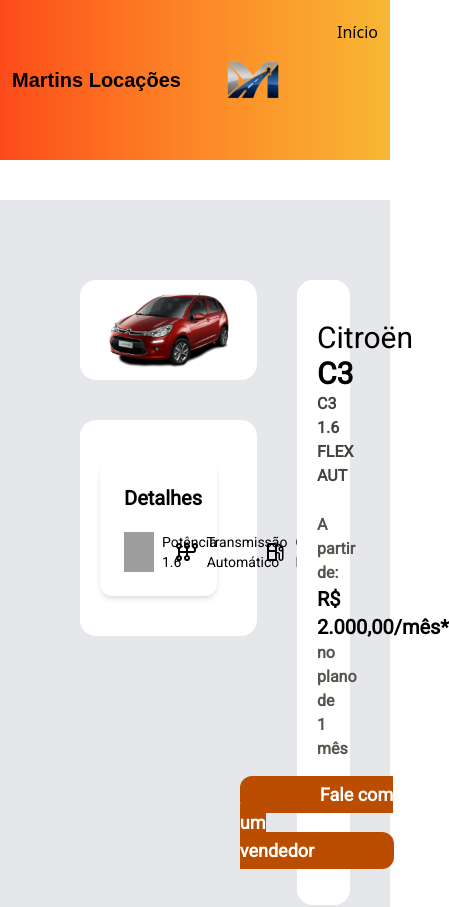
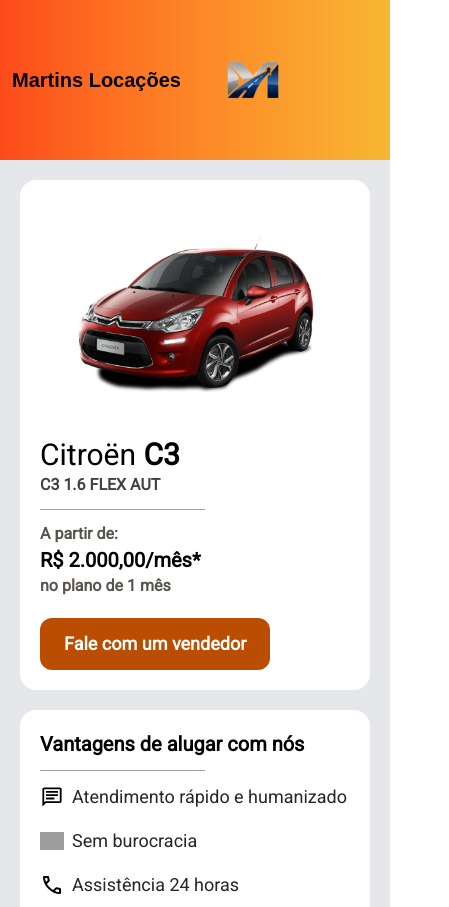
Before and after one commit to eumartins7/locacao_veiculos_nextJS, a Next.js app: page /cars/Citroen in a window 390 px wide. Shown: the top 907 px of the page, 449 px wide, since content can reach past the window. Built offline with nearby package versions, Linux system fonts and the light colour scheme; grey boxes are pictures that could not be loaded; a web font is replaced by a local one.

Commit message:
adicionado responsividade

```diff
--- a/src/components/home/section-carousel/button-carousel/buttonCarousel.tsx
+++ b/src/components/home/section-carousel/button-carousel/buttonCarousel.tsx
@@ -7,8 +7,8 @@
 
 export function BotaoCarousel({prev, next}: BotaoCarouselProps) {
     return (
-        <div className="absolute inset-0 flex items-center justify-between px-4 z-20">
-            <div onClick={prev} className="cursor-pointer">
+        <div className="hidden md:flex absolute inset-0 items-center justify-between px-4 z-20">
+            <div onClick={prev} className="hidden cursor-pointer">
                 <Image
                     src='/carousel/arrow_circle_left.svg'
                     alt="Voltar Slide"
@@ -16,7 +16,7 @@
                     height={20}
                 />
             </div>
-            <div onClick={next} className="cursor-pointer">
+            <div onClick={next} className="hidden cursor-pointer">
                 <Image
                     src='/carousel/arrow_circle_right.svg'
                     alt="Próximo Slide"
@@ -24,6 +24,23 @@
                     height={20}
                 />
             </div>
+
+            <div onClick={next} className="md:flex">
+                <Image
+                    src='/carousel/arrow_circle_left.svg'
+                    alt="Próximo Slide"
+                    width={50}
+                    height={50}
+                />
+            </div>
+            <div onClick={prev} className="md:flex">
+                <Image
+                    src='/carousel/arrow_circle_right.svg'
+                    alt="Próximo Slide"
+                    width={50}
+                    height={50}
+                />
+            </div>
         </div>
     )
 }
--- a/src/components/layout/botao-vendedor/button.tsx
+++ b/src/components/layout/botao-vendedor/button.tsx
@@ -7,7 +7,21 @@
                 href={href}
                 target="_blank"
                 rel="noopener noreferrer"
-                className="font-aboutCompany text-white text-bold text-lg bg-amber-700 hover:bg-amber-600 p-2 pl-20 pr-20 rounded-xl cursor-pointer"
+                className="
+                font-aboutCompany
+                text-white text-bold
+                text-lg
+                bg-amber-700
+                hover:bg-amber-600
+                px-6 py-3
+                md:pl-5 md:pr-5
+                md:px-20
+                md:text-xl
+                lg:pl-20 lg:pr-20
+                lg:px-24
+                rounded-xl cursor-pointer
+                inline-block
+                "
             >
                 Fale com um vendedor
             </a>
--- a/src/components/page-details/container/left/box-img/boxImgLeft.tsx
+++ b/src/components/page-details/container/left/box-img/boxImgLeft.tsx
@@ -12,7 +12,7 @@
 
   return (
       <div className="mt-10">
-          <div className="flex justify-center flex-1 bg-white rounded-2xl mt-10 mr-10">
+          <div className="flex justify-center flex-1 rounded-2xl md:mt-10 md:mr-10">
             <div className="relative aspect-[16/9] w-full">
               <Image
                 src={carro.image}
--- a/src/components/page-details/container/left/box-specs/boxSpecs.tsx
+++ b/src/components/page-details/container/left/box-specs/boxSpecs.tsx
@@ -9,13 +9,13 @@
 
 
   return (
-    <div className=" font-aboutCompany mt-10 mb-10 mr-10 pl-5">
+    <div className=" md:font-aboutCompany md:mt-10 md:mb-10 md:mr-10 md:pl-5 md:pr-5 md:w-full">
       <div className="flex-1 bg-white rounded-xl p-6 shadow-md mt-6">
-        <div className=" font-bold text-xl mb-5">
+        <div className=" font-bold text-xl mb-5 md:text-3xl">
           <h1>Detalhes</h1>
         </div>
 
-        <div className="flex justify-around text-sm">
+        <div className="flex justify-around text-sm md:text-xl">
           <div className="flex gap-2">
             <Image
               src="/infos-car/car-engine.svg"
--- a/src/components/page-details/container/left/boxLeft.tsx
+++ b/src/components/page-details/container/left/boxLeft.tsx
@@ -1,25 +1,35 @@
-import { notFound } from "next/navigation";
-import { carDetails } from "../../carDetail";
-import { CarPageProps } from "../../details-window/detailsWindow";
+import { CarPageProps } from "@/components/page-details/details-window/detailsWindow";
 import { BoxImgLeft } from "./box-img/boxImgLeft";
 import { BoxSpecs } from "./box-specs/boxSpecs";
-
+import { BoxAboutCar } from "../right/box-about-car/boxAboutCar";
+import { BoxAboutCompany } from "../right/box-about-company/boxAboutCompany";
 
 export function BoxLeft({ params }: CarPageProps) {
-  const carro = carDetails.find((item) => item.id === params.id);
-
-  if (!carro) {
-    return notFound();
-  }
 
   return (
-        <div className="flex flex-col">
+    <div className="flex flex-col gap-5">
 
-            <BoxImgLeft params={{ id: params.id }} />
+      {/* MOBILE → imagem + infos do carro juntas */}
+      <div className="md:hidden bg-white rounded-2xl">
+        <BoxImgLeft params={params} />
+        <BoxAboutCar params={params} />
+      </div>
 
-            <div className="bg-white rounded-2xl mt-10 mb-10 mr-10">
-                <BoxSpecs params={{ id: params.id }} />
-            </div>
-        </div>
+      {/* DESKTOP → só imagem */}
+      <div className="hidden md:block bg-white rounded-2xl">
+        <BoxImgLeft params={params} />
+      </div>
+
+      {/* DESKTOP → specs */}
+      <div className="hidden md:block bg-white rounded-2xl">
+        <BoxSpecs params={params} />
+      </div>
+
+      {/* MOBILE → aboutCompany */}
+      <div className="md:hidden bg-white rounded-2xl mb-5">
+        <BoxAboutCompany params={params} />
+      </div>
+
+    </div>
   );
 }
--- a/src/components/page-details/container/right/box-about-car/boxAboutCar.tsx
+++ b/src/components/page-details/container/right/box-about-car/boxAboutCar.tsx
@@ -12,9 +12,8 @@
 
   return (
         <div className="font-aboutCompany font-bold flex flex-col">
-            <div className="bg-white rounded-2xl">
-                <div
-                    className=" mt-10 mb-10 mr-10 pl-5 ">
+            <div className="rounded-2xl">
+                <div className="flex flex-col mt-5 mb-5 pl-5">
                     <div>
                         <div className="font-normal text-3xl">
                             <h1>
@@ -28,7 +27,7 @@
                         </div>
                     </div>
 
-                    <div className="w-[70%] mt-3 mb-3">
+                    <div className="w-[50%] md:w-[70%] mt-3 mb-3">
                         <hr className="text-gray-400"/>
                     </div>
 
@@ -43,7 +42,7 @@
                             {carro.price}
                         </div>
 
-                        <div className="text-stone-600">
+                        <div className="text-stone-600 md:text-xl">
                             <p>
                                 no plano de 1 mês
                             </p>
@@ -51,7 +50,7 @@
 
                     </div>
 
-                    <div className="flex flex-1 justify-center mt-5">
+                    <div className="flex flex-1 mt-5">
                         <BotaoVendedor modelo={params.id} marca={carro.marca} />
                     </div>
                 </div>
--- a/src/components/page-details/container/right/box-about-company/boxAboutCompany.tsx
+++ b/src/components/page-details/container/right/box-about-company/boxAboutCompany.tsx
@@ -11,12 +11,12 @@
   }
 
   return (
-    <div className="mt-10 mb-10 mr-10 pl-5">
+    <div className="mt-5 mb-5 pl-5">
       <div className="font-aboutCompany font-bold text-xl">
         <h1>Vantagens de alugar com nós</h1>
       </div>
 
-        <div className="w-[70%] mt-3 mb-3">
+        <div className="w-[50%] md:w-[70%] mt-3 mb-3">
             <hr className="text-gray-400" />
         </div>
 
@@ -24,7 +24,7 @@
         <ul className="flex flex-col gap-4">
             <li className="flex items-center gap-2">
               <Image
-                src='/icons/chat.svg'
+                src='/icons/chatBlack.svg'
                 alt=""
                 width={24}
                 height={24}
--- a/src/components/page-details/container/right/boxRight.tsx
+++ b/src/components/page-details/container/right/boxRight.tsx
@@ -5,25 +5,23 @@
 import { BoxAboutCompany } from "./box-about-company/boxAboutCompany";
 
 export function BoxRight({ params }: CarPageProps) {
-  const carro = carDetails.find((item) => item.id === params.id);
+    const carro = carDetails.find((item) => item.id === params.id);
 
   if (!carro) {
     return notFound();
   }
 
   return (
-    <div className="">
-      <div className="bg-gray-200 mt-10">
-        <div className="flex flex-col">
-            <div className="bg-white rounded-2xl mt-10 mr-10">
-              <BoxAboutCar params={{ id: params.id }} />
-            </div>
+    <div className="flex flex-col gap-5 w-full">
 
-            <div className="bg-white rounded-2xl mt-10 mr-10">
-                <BoxAboutCompany params={{ id: params.id }} />
-            </div>
-        </div>
+      <div className="bg-white rounded-2xl p-5">
+        <BoxAboutCar params={params} />
       </div>
+
+      <div className="bg-white rounded-2xl p-5">
+        <BoxAboutCompany params={params} />
+      </div>
+
     </div>
   );
 }
--- a/src/components/page-details/details-window/detailsWindow.tsx
+++ b/src/components/page-details/details-window/detailsWindow.tsx
@@ -15,19 +15,19 @@
   }
 
   return (
-    <main className="bg-gray-200 mt-10 pl-20">
-      <div className="flex justify-center">
-        <section className="w-[70%] ">
-          <div>
-            <BoxLeft params={{ id: params.id }} />
-          </div>
+    <main className="bg-gray-200 pl-5 pr-5">
+      <div className="flex flex-col pt-5 md:flex-row md:justify-center gap-5 md:pt-10 md:pb-10">
+
+        {/* ESQUERDA */}
+        <section className="md:w-[70%]">
+          <BoxLeft params={{ id: params.id }} />
         </section>
 
-        <section className="w-[30%]">
-          <div className="flex-1">
-            <BoxRight params={{ id: params.id }} />
-          </div>
+        {/* DIREITA */}
+        <section className="md:w-[30%] hidden md:block">
+          <BoxRight params={{ id: params.id }} />
         </section>
+
       </div>
     </main>
   );
--- a/src/components/pagina-carros/header-cars/headerCar.tsx
+++ b/src/components/pagina-carros/header-cars/headerCar.tsx
@@ -20,14 +20,6 @@
             />
           </Link>
         </div>
-
-        <nav>
-          <ul className="flex gap-3">
-            <li>
-              <Link href="/">Início</Link>
-            </li>
-          </ul>
-        </nav>
       </div>
     </header>
   );
```
Also changed, not shown: src/components/home/infos-services/infosServices.tsx (+10 -6 lines).
